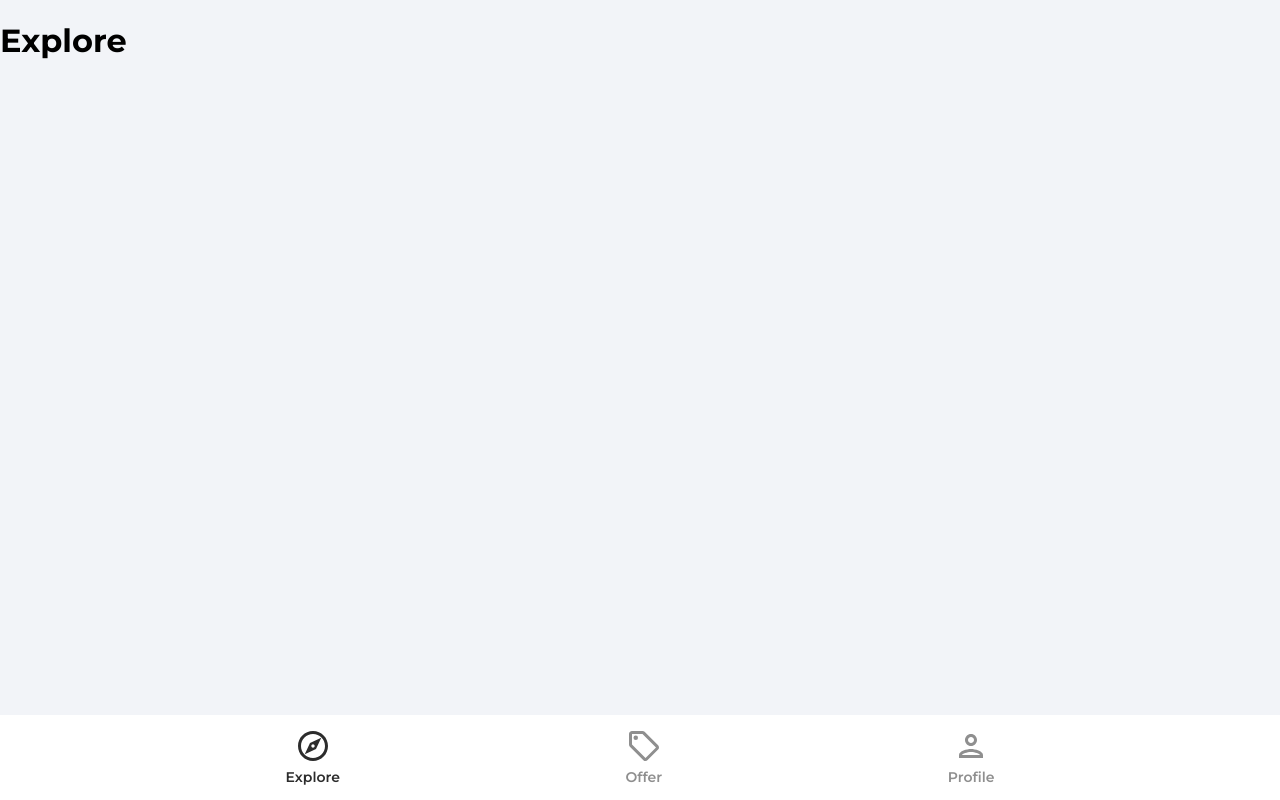
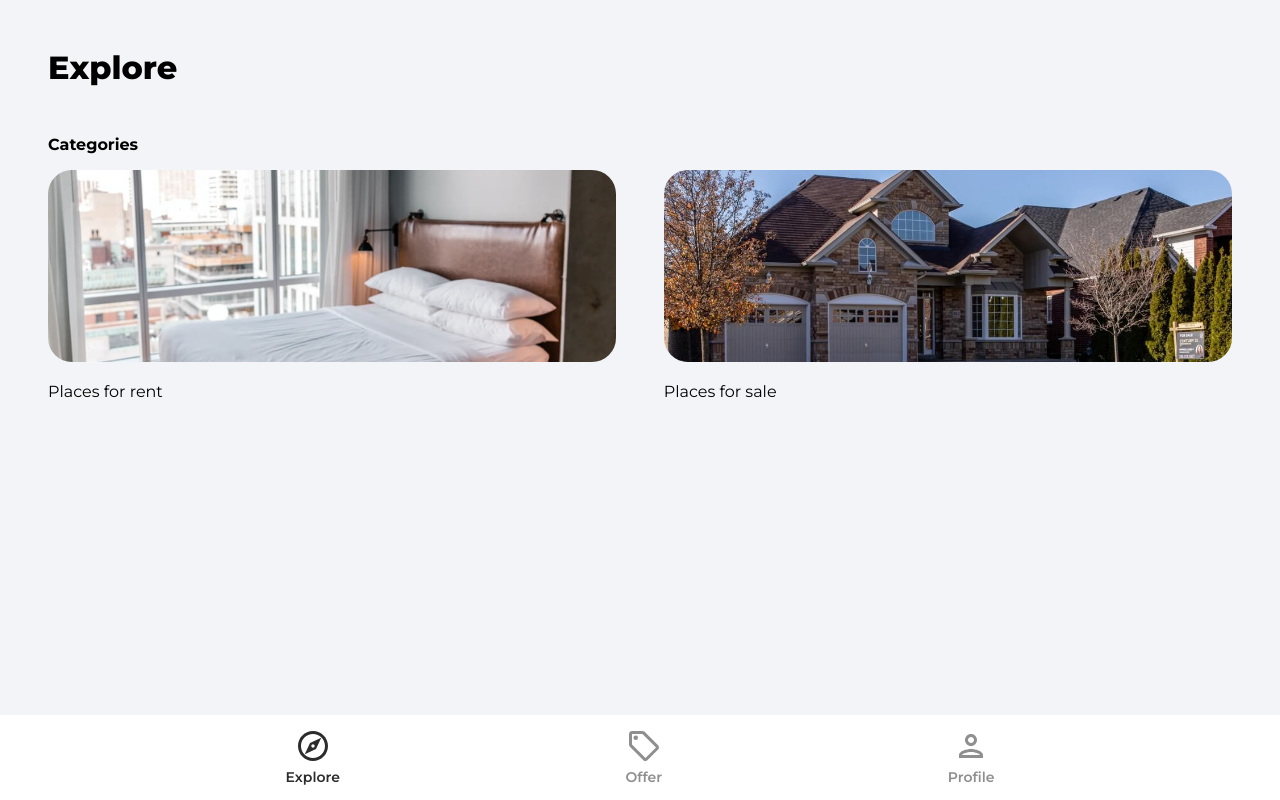
Before and after one commit to cuadchris/home_marketplace, a React (Create React App) app: page / in a window 1280 px wide. Built offline with nearby package versions, Linux system fonts and the light colour scheme.

Commit message:
fleshing out explore page

```diff
--- a/src/App.js
+++ b/src/App.js
@@ -1,7 +1,7 @@
 import { BrowserRouter as Router, Routes, Route } from "react-router-dom";
 import { ToastContainer } from "react-toastify";
 import "react-toastify/dist/ReactToastify.css";
-import { Explore } from "./pages/Explore";
+import Explore from "./pages/Explore";
 import { Offers } from "./pages/Offers";
 import { Profile } from "./pages/Profile";
 import { SignIn } from "./pages/SignIn";
@@ -9,6 +9,7 @@
 import ForgotPassword from "./pages/ForgotPassword";
 import { Navbar } from "./components/Navbar";
 import PrivateRoute from "./components/PrivateRoute";
+import Category from "./pages/Category";
 
 function App() {
   return (
@@ -17,6 +18,7 @@
         <Routes>
           <Route path="/" element={<Explore />} />
           <Route path="/offers" element={<Offers />} />
+          <Route path="/category/:categoryName" element={<Category />} />
           <Route path="/profile" element={<PrivateRoute />}>
             <Route path="/profile" element={<Profile />} />
           </Route>
--- /dev/null
+++ b/src/pages/Category.jsx
@@ -0,0 +1,10 @@
+
+
+
+
+const Category = () => {
+  return (
+    <div>Category</div>
+  )
+}
+export default Category
--- a/src/pages/Explore.jsx
+++ b/src/pages/Explore.jsx
@@ -1,8 +1,38 @@
+import { Link } from "react-router-dom";
+import rentCategoryImage from "../assets/jpg/rentCategoryImage.jpg";
+import sellCategoryImage from "../assets/jpg/sellCategoryImage.jpg";
 
-export const Explore = () => {
+const Explore = () => {
   return (
-    <div>
-        <h1>Explore</h1>
+    <div className="explore">
+      <header>
+        <p className="pageHeader">Explore</p>
+      </header>
+
+      <main>
+        {/* Slider */}
+
+        <p className="exploreCategoryHeading">Categories</p>
+        <div className="exploreCategories">
+          <Link to="/category/rent">
+            <img
+              src={rentCategoryImage}
+              alt="rent"
+              className="exploreCategoryImg"
+            />
+            <p className="exploreCategtoryName">Places for rent</p>
+          </Link>
+          <Link to="/category/sell">
+            <img
+              src={sellCategoryImage}
+              alt="rent"
+              className="exploreCategoryImg"
+            />
+            <p className="exploreCategtoryName">Places for sale</p>
+          </Link>
+        </div>
+      </main>
     </div>
-  )
-}
+  );
+};
+export default Explore;
```
